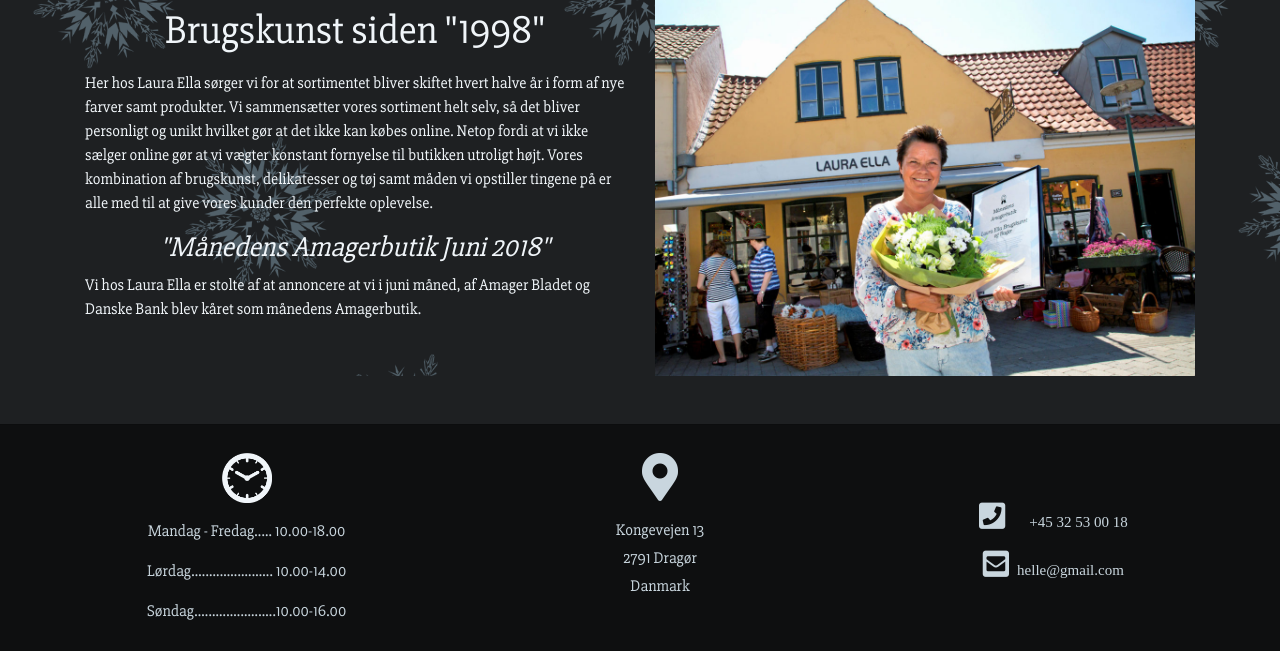
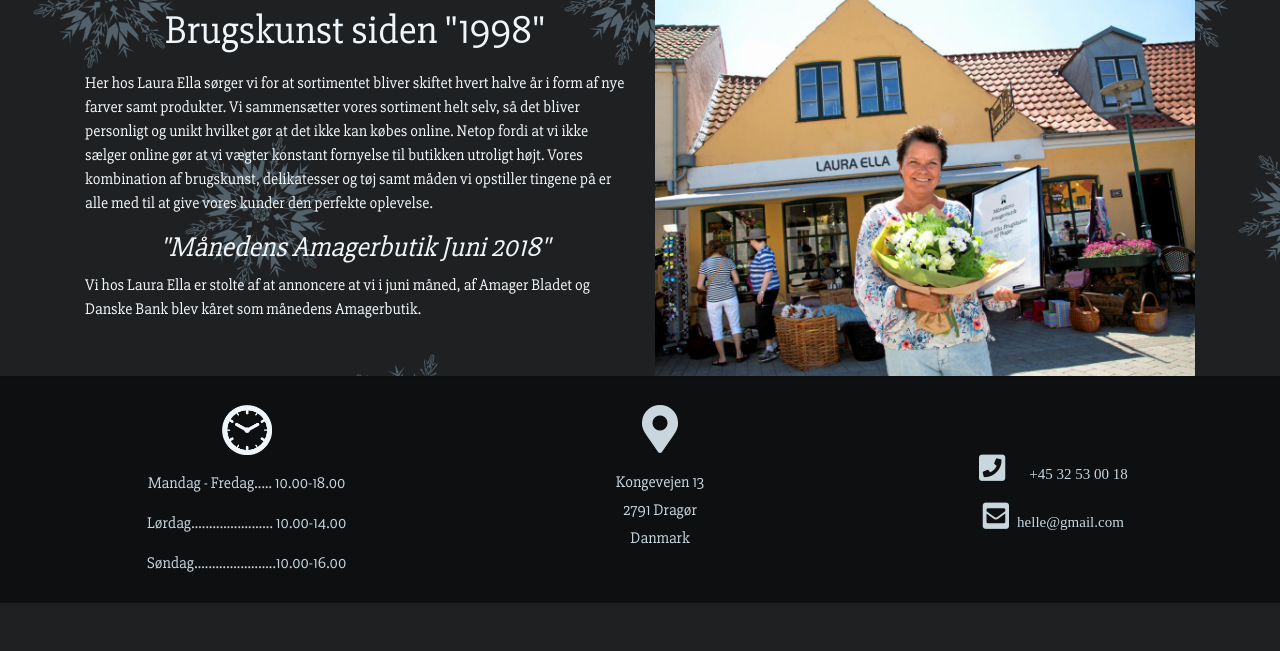
Before and after one commit to VictorBielski/Eksamensprojekt-Lauraella, a PHP site: page /omos.php in a window 1280 px wide. Shown: the part 667-1318 px from the top of the page. After the commit the page ends 1270 px from the top, so only its background shows below. Run offline with PHP 8.4, Linux system fonts and the light colour scheme; some libraries are stand-ins or nearby versions; some web fonts are replaced.

Commit message:
removed margin bottom from about us page

```diff
--- a/Layout/omos.php
+++ b/Layout/omos.php
@@ -39,7 +39,7 @@
 
 
 <section id="omos">
-<div class="container mb-5">
+<div class="container">
     <div class="row justify-content-center" data-aos="zoom-in">
         <div class="col-sm-12 col-md-12 col-lg-6 mt-5">
             <img class="img-fluid" id="om_img" src="images/om_img.png">
```
